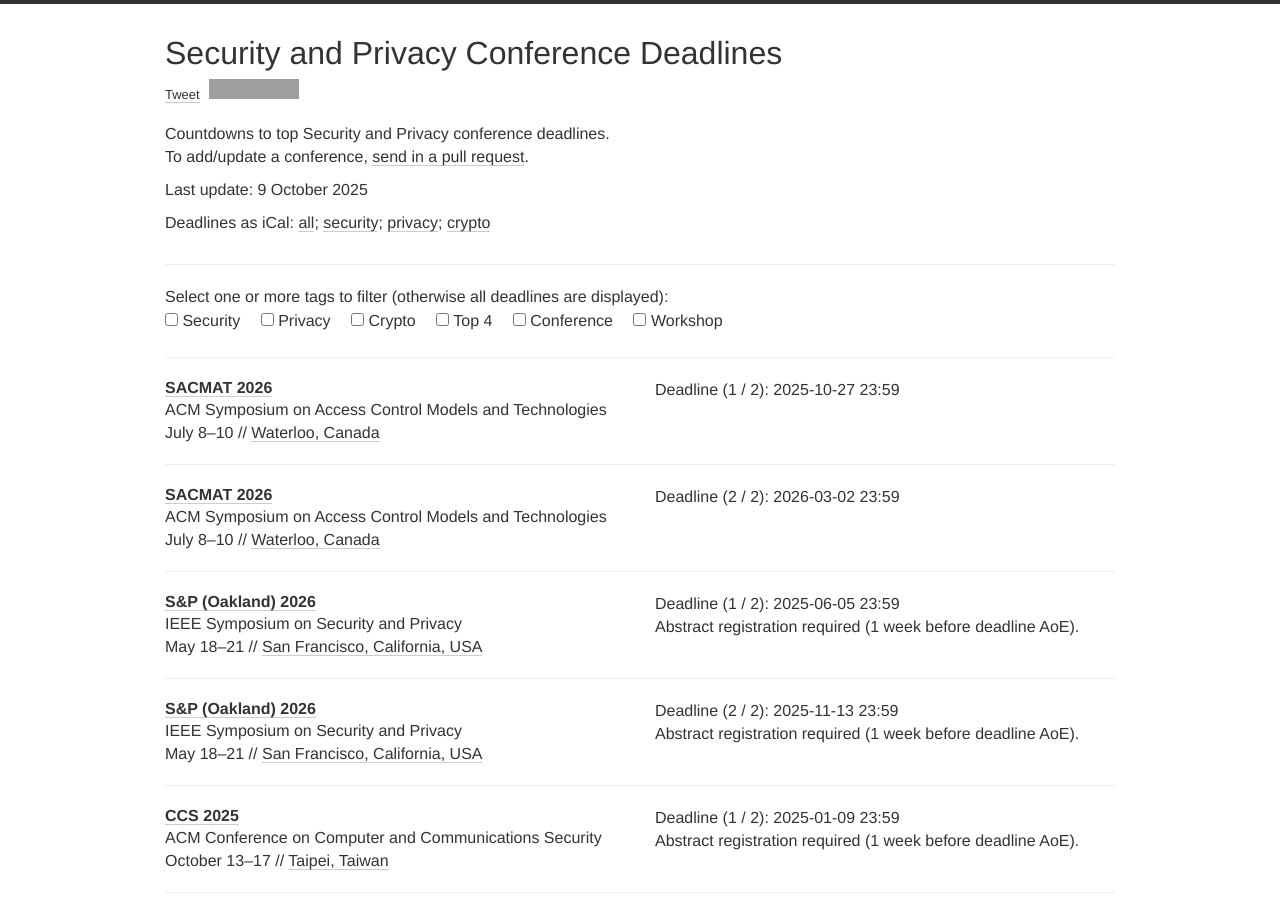
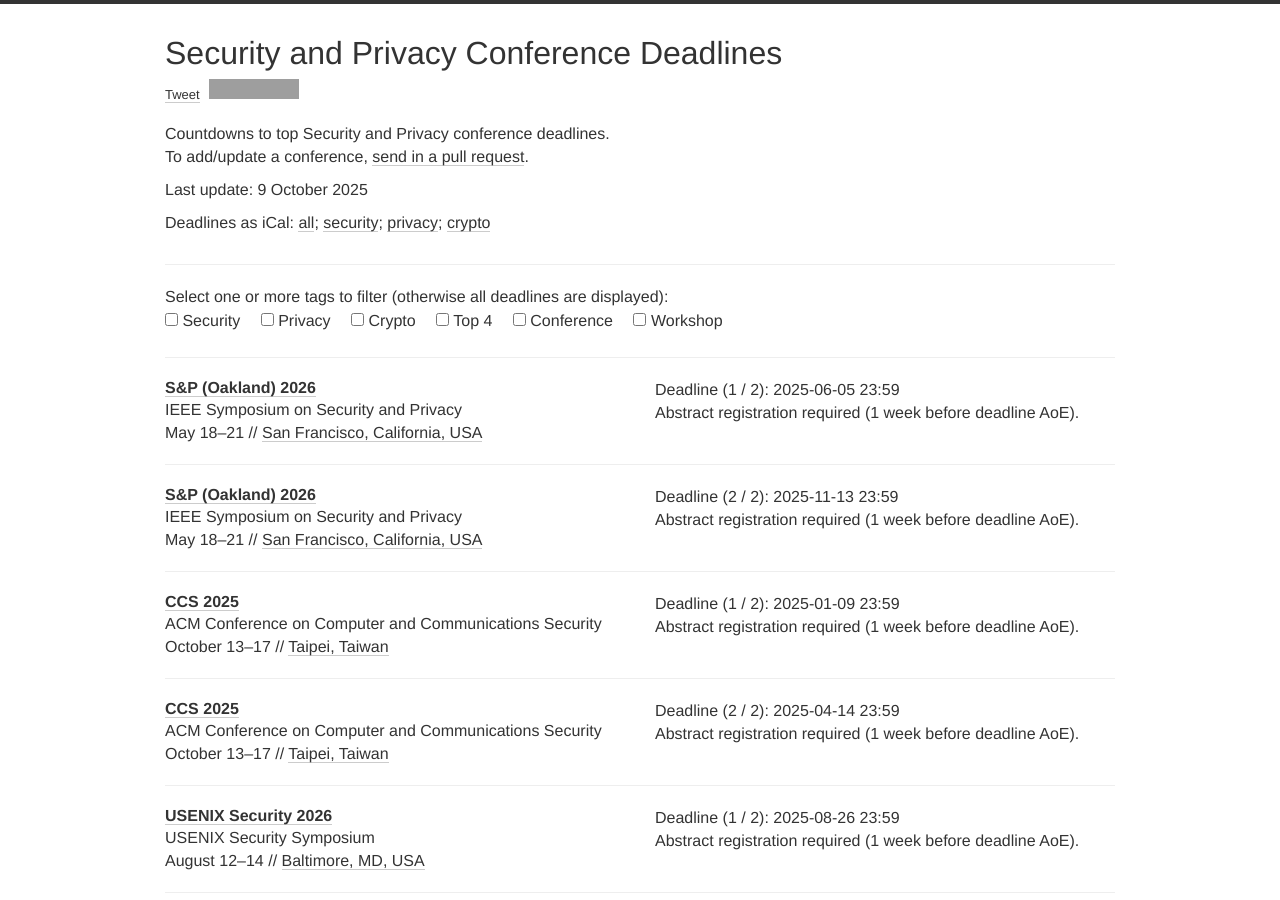
Before and after one commit to sec-deadlines/sec-deadlines.github.io, a Jekyll site: the page built from index.html, in a window 1280 px wide and 900 px high. Built offline with Jekyll 4.4.1, drawn with Linux system fonts in a browser that asks for light colours; nearby versions of some CDN libraries; comment, search, counter and statistics services are not loaded; some of the changed text lies outside the part shown; grey boxes are pictures that could not be loaded.

Commit message:
Merge into prior year

```diff
--- a/_data/conferences.yml
+++ b/_data/conferences.yml
@@ -1,15 +1,4 @@
 # Security and Privacy
-
-- name: SACMAT
-  description: ACM Symposium on Access Control Models and Technologies
-  year: 2026
-  link: https://www.sacmat.org/2026/
-  deadline:
-    - "2025-10-27 23:59"
-    - "2026-03-02 23:59"
-  date: July 8-10
-  place: Waterloo, Canada
-  tags: [CRYPTO, SEC, CONF, PRIV]
 
 - name: S&P (Oakland)
   year: 2026
@@ -556,11 +545,13 @@
 
 - name: SACMAT
   description: ACM Symposium on Access Control Models and Technologies
-  year: 2025
-  link: https://www.sacmat.org/2025/
-  deadline: ["2025-03-31 23:59"]
+  year: 2026
+  link: https://www.sacmat.org/2026/
+  deadline:
+    - "2025-10-27 23:59"
+    - "2026-03-02 23:59"
   date: July 8-10
-  place: Stony Brook, New York, United States
+  place: Waterloo, Canada
   tags: [CRYPTO, SEC, CONF, PRIV]
 
 - name: ARES
```
